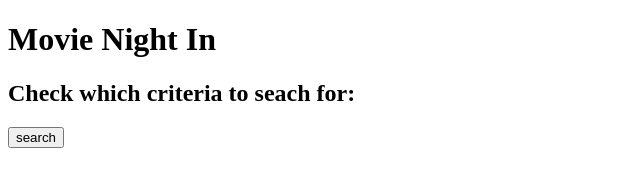
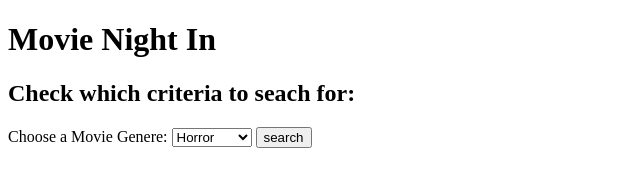
Before and after one commit to Carter-Schmitz/Movie-Night-In, a plain HTML site: page index.html in a window 1280 px wide. Shown: the whole page, without its empty margins (0-640 px from the left). Drawn offline with Linux system fonts and the light colour scheme.

Commit message:
this will add a drop down menu selction for movie genere

```diff
--- a/index.html
+++ b/index.html
@@ -4,7 +4,7 @@
     <meta charset="UTF-8" />
     <meta name="viewport" content="width=device-width, initial-scale=1.0" />
     <meta http-equiv="X-UA-Compatible" content="ie=edge" />
-    <title>Password Generator</title>
+    <title>Movie-Nigth-In</title>
     <!-- <link rel="stylesheet" href="style.css" /> -->
   </head>
   <body>
@@ -14,6 +14,14 @@
       <div >
         <container>
            <h2>Check which criteria to seach for:</h2>
+           <label for="movie-generes  ">Choose a Movie Genere:</label>
+<select name="movie-generes" id="movie-generes">
+    <option value="horror">Horror</option>
+  <option value="action">Action</option>
+  <option value="romance">Romance</option>
+  <option value="comedy">Comedy</option>
+  <option value="fantasy">Fantasy</option>
+</select>
 
         </container>
         <button>search</button>
@@ -21,7 +29,7 @@
       </div>
 
 
-    <!-- <script src=".js"></script> -->
+    <script src="script.js"></script>
   </body>
 
   </html>
```
